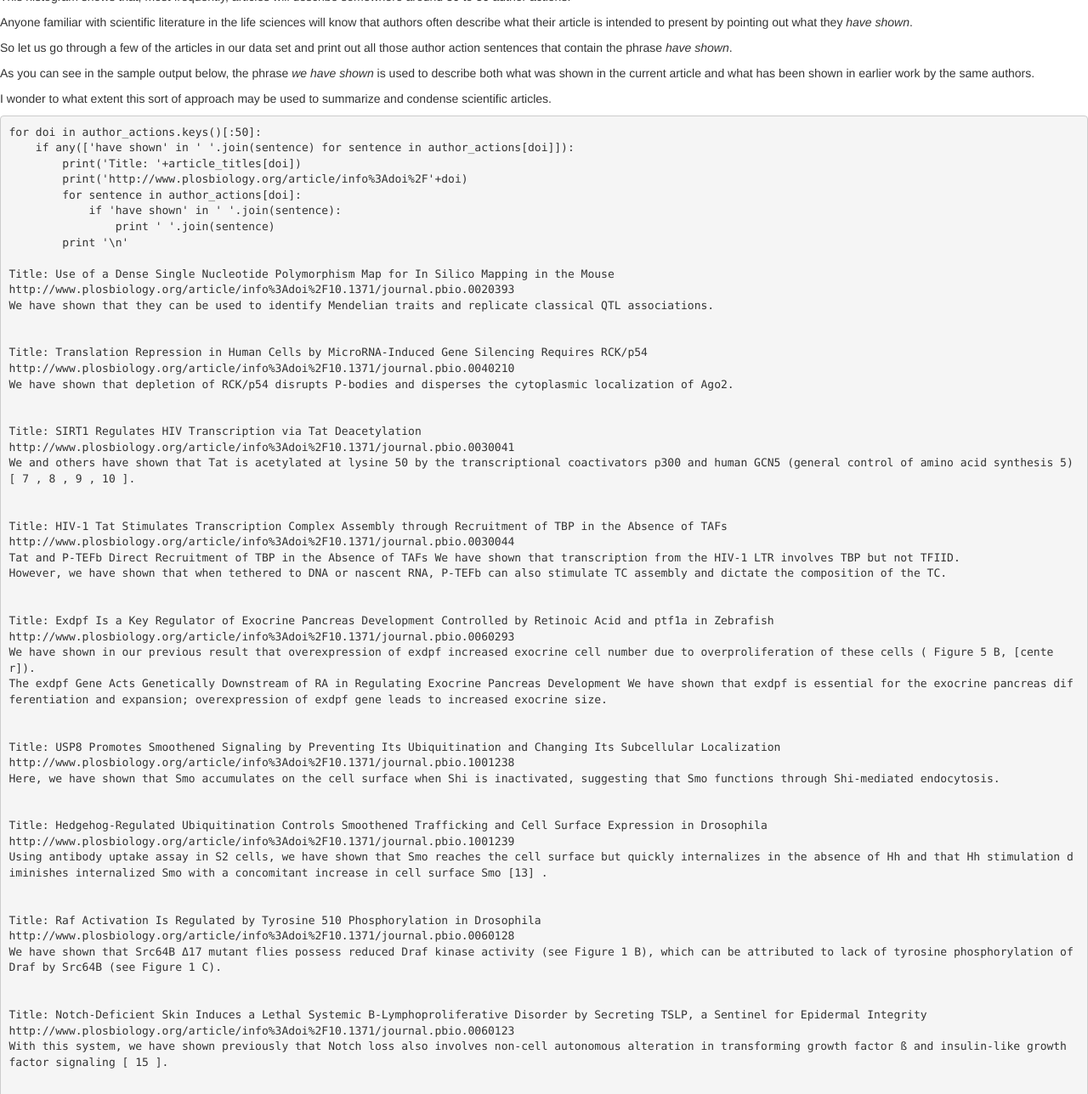
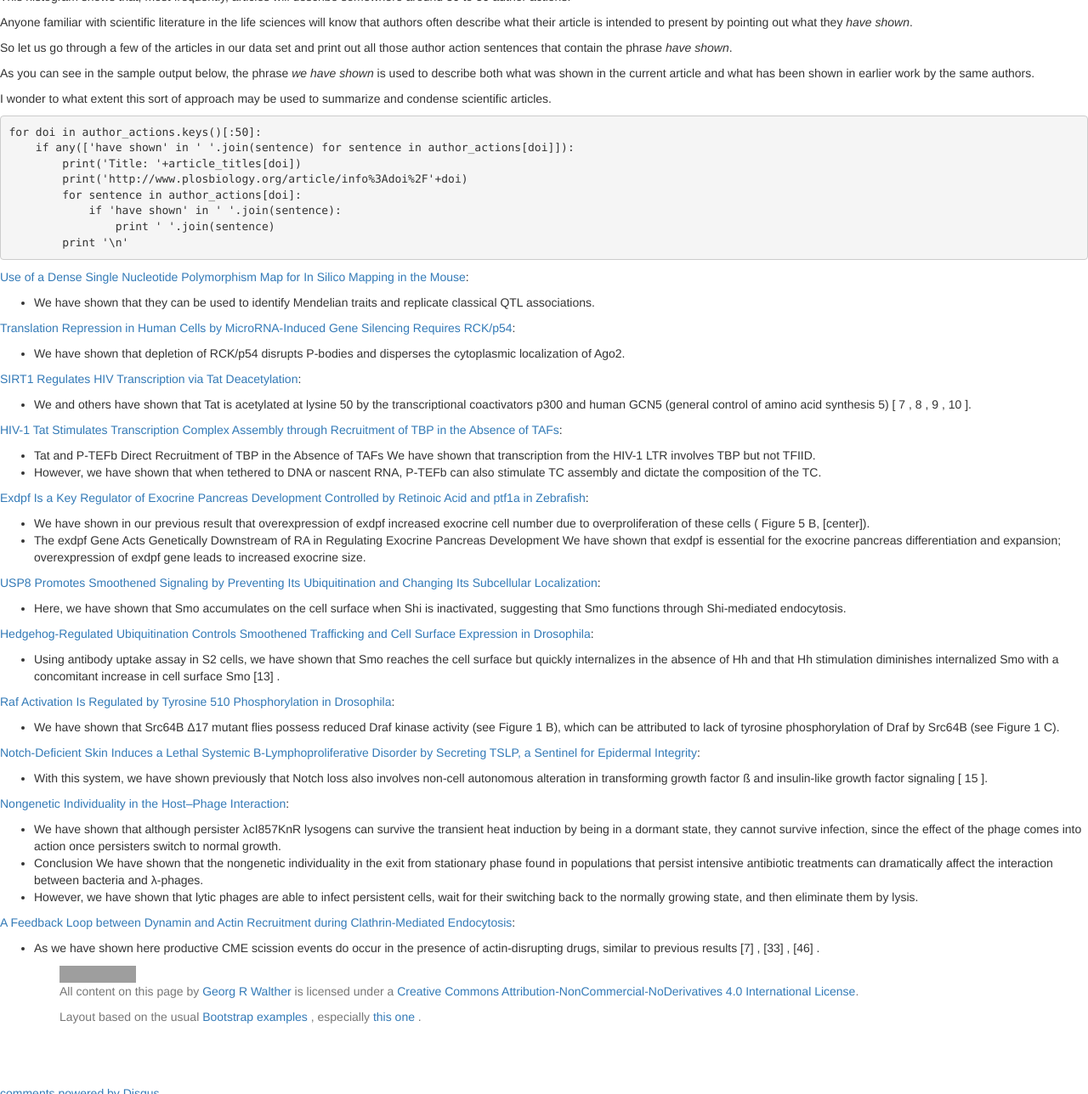
Before and after one commit to waltherg/backup.waltherg.github.io, a Jekyll site: the page built from _posts/2014-01-11-PLoS_Biology_Author_Actions.md, in a window 1280 px wide and 1400 px high, scrolled down 2328 px, cut to the strip 112-1400 px from the top of the window. Shown: the whole strip at 85% size. Built offline with Jekyll 4.4.1, drawn with Linux system fonts in a browser that asks for light colours; nearby versions of some CDN libraries; comment, search, counter and statistics services are not loaded; part of the change alters nothing that is shown; some of the changed text lies outside the part shown; grey boxes are pictures that could not be loaded.

Commit message:
fix list

```diff
--- a/_posts/2014-01-11-PLoS_Biology_Author_Actions.md
+++ b/_posts/2014-01-11-PLoS_Biology_Author_Actions.md
@@ -181,60 +181,60 @@ condense scientific articles.
                     print ' '.join(sentence)
             print '\n'
 
-    Title: Use of a Dense Single Nucleotide Polymorphism Map for In Silico Mapping in the Mouse
-    http://www.plosbiology.org/article/info%3Adoi%2F10.1371/journal.pbio.0020393
-    We have shown that they can be used to identify Mendelian traits and replicate classical QTL associations.
+[Use of a Dense Single Nucleotide Polymorphism Map for In Silico Mapping in the Mouse](http://www.plosbiology.org/article/info%3Adoi%2F10.1371/journal.pbio.0020393):
+
+- We have shown that they can be used to identify Mendelian traits and replicate classical QTL associations.
 
 
-    Title: Translation Repression in Human Cells by MicroRNA-Induced Gene Silencing Requires RCK/p54
-    http://www.plosbiology.org/article/info%3Adoi%2F10.1371/journal.pbio.0040210
-    We have shown that depletion of RCK/p54 disrupts P-bodies and disperses the cytoplasmic localization of Ago2.
+[Translation Repression in Human Cells by MicroRNA-Induced Gene Silencing Requires RCK/p54](http://www.plosbiology.org/article/info%3Adoi%2F10.1371/journal.pbio.0040210):
+
+- We have shown that depletion of RCK/p54 disrupts P-bodies and disperses the cytoplasmic localization of Ago2.
 
 
-    Title: SIRT1 Regulates HIV Transcription via Tat Deacetylation
-    http://www.plosbiology.org/article/info%3Adoi%2F10.1371/journal.pbio.0030041
-    We and others have shown that Tat is acetylated at lysine 50 by the transcriptional coactivators p300 and human GCN5 (general control of amino acid synthesis 5) [ 7 , 8 , 9 , 10 ].
+[SIRT1 Regulates HIV Transcription via Tat Deacetylation](http://www.plosbiology.org/article/info%3Adoi%2F10.1371/journal.pbio.0030041):
+
+- We and others have shown that Tat is acetylated at lysine 50 by the transcriptional coactivators p300 and human GCN5 (general control of amino acid synthesis 5) [ 7 , 8 , 9 , 10 ].
 
 
-    Title: HIV-1 Tat Stimulates Transcription Complex Assembly through Recruitment of TBP in the Absence of TAFs
-    http://www.plosbiology.org/article/info%3Adoi%2F10.1371/journal.pbio.0030044
-    Tat and P-TEFb Direct Recruitment of TBP in the Absence of TAFs We have shown that transcription from the HIV-1 LTR involves TBP but not TFIID.
-    However, we have shown that when tethered to DNA or nascent RNA, P-TEFb can also stimulate TC assembly and dictate the composition of the TC.
+[HIV-1 Tat Stimulates Transcription Complex Assembly through Recruitment of TBP in the Absence of TAFs](http://www.plosbiology.org/article/info%3Adoi%2F10.1371/journal.pbio.0030044):
+
+- Tat and P-TEFb Direct Recruitment of TBP in the Absence of TAFs We have shown that transcription from the HIV-1 LTR involves TBP but not TFIID.
+- However, we have shown that when tethered to DNA or nascent RNA, P-TEFb can also stimulate TC assembly and dictate the composition of the TC.
 
 
-    Title: Exdpf Is a Key Regulator of Exocrine Pancreas Development Controlled by Retinoic Acid and ptf1a in Zebrafish
-    http://www.plosbiology.org/article/info%3Adoi%2F10.1371/journal.pbio.0060293
-    We have shown in our previous result that overexpression of exdpf increased exocrine cell number due to overproliferation of these cells ( Figure 5 B, [center]).
-    The exdpf Gene Acts Genetically Downstream of RA in Regulating Exocrine Pancreas Development We have shown that exdpf is essential for the exocrine pancreas differentiation and expansion; overexpression of exdpf gene leads to increased exocrine size.
+[Exdpf Is a Key Regulator of Exocrine Pancreas Development Controlled by Retinoic Acid and ptf1a in Zebrafish](http://www.plosbiology.org/article/info%3Adoi%2F10.1371/journal.pbio.0060293):
+
+- We have shown in our previous result that overexpression of exdpf increased exocrine cell number due to overproliferation of these cells ( Figure 5 B, [center]).
+- The exdpf Gene Acts Genetically Downstream of RA in Regulating Exocrine Pancreas Development We have shown that exdpf is essential for the exocrine pancreas differentiation and expansion; overexpression of exdpf gene leads to increased exocrine size.
 
 
-    Title: USP8 Promotes Smoothened Signaling by Preventing Its Ubiquitination and Changing Its Subcellular Localization
-    http://www.plosbiology.org/article/info%3Adoi%2F10.1371/journal.pbio.1001238
-    Here, we have shown that Smo accumulates on the cell surface when Shi is inactivated, suggesting that Smo functions through Shi-mediated endocytosis.
+[USP8 Promotes Smoothened Signaling by Preventing Its Ubiquitination and Changing Its Subcellular Localization](http://www.plosbiology.org/article/info%3Adoi%2F10.1371/journal.pbio.1001238):
+
+- Here, we have shown that Smo accumulates on the cell surface when Shi is inactivated, suggesting that Smo functions through Shi-mediated endocytosis.
 
 
-    Title: Hedgehog-Regulated Ubiquitination Controls Smoothened Trafficking and Cell Surface Expression in Drosophila
-    http://www.plosbiology.org/article/info%3Adoi%2F10.1371/journal.pbio.1001239
-    Using antibody uptake assay in S2 cells, we have shown that Smo reaches the cell surface but quickly internalizes in the absence of Hh and that Hh stimulation diminishes internalized Smo with a concomitant increase in cell surface Smo [13] .
+[Hedgehog-Regulated Ubiquitination Controls Smoothened Trafficking and Cell Surface Expression in Drosophila](http://www.plosbiology.org/article/info%3Adoi%2F10.1371/journal.pbio.1001239):
+
+- Using antibody uptake assay in S2 cells, we have shown that Smo reaches the cell surface but quickly internalizes in the absence of Hh and that Hh stimulation diminishes internalized Smo with a concomitant increase in cell surface Smo [13] .
 
 
-    Title: Raf Activation Is Regulated by Tyrosine 510 Phosphorylation in Drosophila
-    http://www.plosbiology.org/article/info%3Adoi%2F10.1371/journal.pbio.0060128
-    We have shown that Src64B Δ17 mutant flies possess reduced Draf kinase activity (see Figure 1 B), which can be attributed to lack of tyrosine phosphorylation of Draf by Src64B (see Figure 1 C).
+[Raf Activation Is Regulated by Tyrosine 510 Phosphorylation in Drosophila](http://www.plosbiology.org/article/info%3Adoi%2F10.1371/journal.pbio.0060128):
+
+- We have shown that Src64B Δ17 mutant flies possess reduced Draf kinase activity (see Figure 1 B), which can be attributed to lack of tyrosine phosphorylation of Draf by Src64B (see Figure 1 C).
 
 
-    Title: Notch-Deficient Skin Induces a Lethal Systemic B-Lymphoproliferative Disorder by Secreting TSLP, a Sentinel for Epidermal Integrity
-    http://www.plosbiology.org/article/info%3Adoi%2F10.1371/journal.pbio.0060123
-    With this system, we have shown previously that Notch loss also involves non-cell autonomous alteration in transforming growth factor ß and insulin-like growth factor signaling [ 15 ].
+[Notch-Deficient Skin Induces a Lethal Systemic B-Lymphoproliferative Disorder by Secreting TSLP, a Sentinel for Epidermal Integrity](http://www.plosbiology.org/article/info%3Adoi%2F10.1371/journal.pbio.0060123):
+
+- With this system, we have shown previously that Notch loss also involves non-cell autonomous alteration in transforming growth factor ß and insulin-like growth factor signaling [ 15 ].
 
 
-    Title: Nongenetic Individuality in the Host–Phage Interaction
-    http://www.plosbiology.org/article/info%3Adoi%2F10.1371/journal.pbio.0060120
-    We have shown that although persister λcI857KnR lysogens can survive the transient heat induction by being in a dormant state, they cannot survive infection, since the effect of the phage comes into action once persisters switch to normal growth.
-    Conclusion We have shown that the nongenetic individuality in the exit from stationary phase found in populations that persist intensive antibiotic treatments can dramatically affect the interaction between bacteria and λ-phages.
-    However, we have shown that lytic phages are able to infect persistent cells, wait for their switching back to the normally growing state, and then eliminate them by lysis.
+[Nongenetic Individuality in the Host–Phage Interaction](http://www.plosbiology.org/article/info%3Adoi%2F10.1371/journal.pbio.0060120):
+
+- We have shown that although persister λcI857KnR lysogens can survive the transient heat induction by being in a dormant state, they cannot survive infection, since the effect of the phage comes into action once persisters switch to normal growth.
+- Conclusion We have shown that the nongenetic individuality in the exit from stationary phase found in populations that persist intensive antibiotic treatments can dramatically affect the interaction between bacteria and λ-phages.
+- However, we have shown that lytic phages are able to infect persistent cells, wait for their switching back to the normally growing state, and then eliminate them by lysis.
 
 
-    Title: A Feedback Loop between Dynamin and Actin Recruitment during Clathrin-Mediated Endocytosis
-    http://www.plosbiology.org/article/info%3Adoi%2F10.1371/journal.pbio.1001302
-    As we have shown here productive CME scission events do occur in the presence of actin-disrupting drugs, similar to previous results [7] , [33] , [46] .
+[A Feedback Loop between Dynamin and Actin Recruitment during Clathrin-Mediated Endocytosis](http://www.plosbiology.org/article/info%3Adoi%2F10.1371/journal.pbio.1001302):
+
+- As we have shown here productive CME scission events do occur in the presence of actin-disrupting drugs, similar to previous results [7] , [33] , [46] .
```
